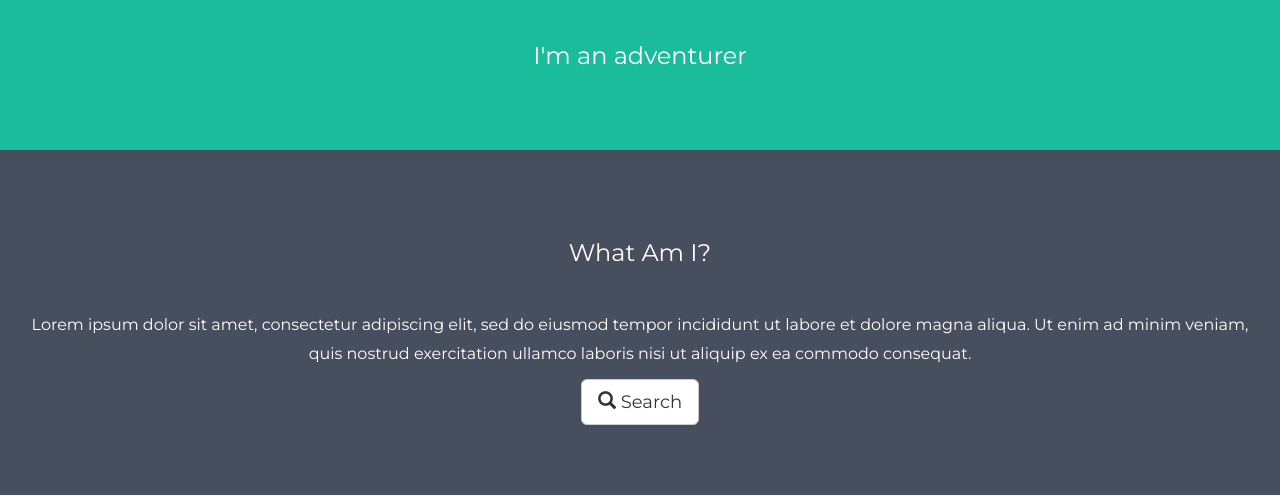
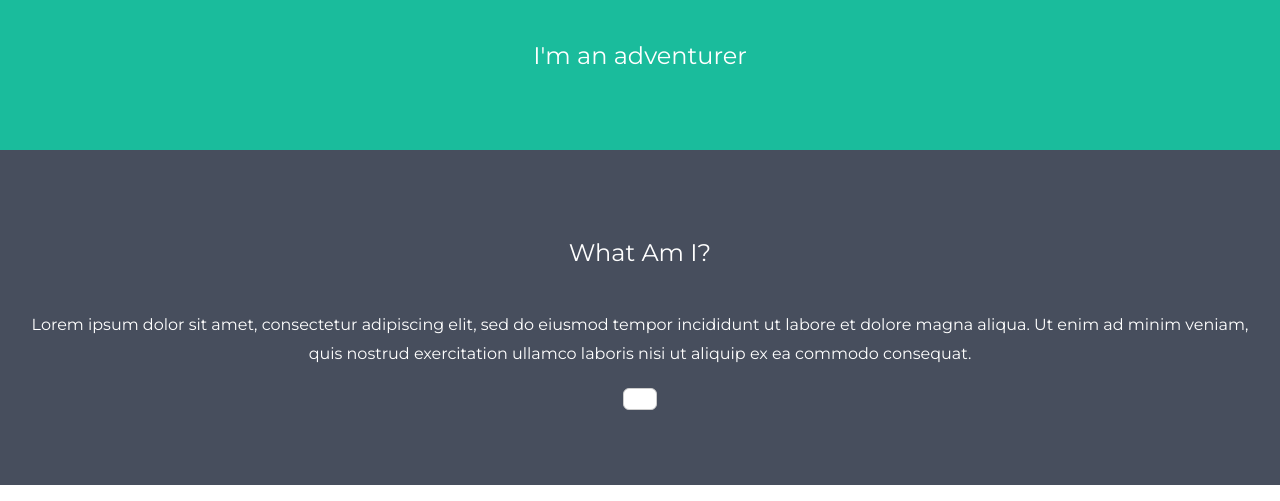
Before and after one commit to NoahJRedell/NoahJRedell.github.io, a plain HTML site: page index.html in a window 1280 px wide. Shown: the part 299-800 px from the top of the page. Drawn offline with nearby package versions, Linux system fonts and the light colour scheme.

Commit message:
Update index.html

```diff
--- a/index.html
+++ b/index.html
@@ -86,7 +86,7 @@
   <h3 class="margin">What Am I?</h3>
   <p>Lorem ipsum dolor sit amet, consectetur adipiscing elit, sed do eiusmod tempor incididunt ut labore et dolore magna aliqua. Ut enim ad minim veniam, quis nostrud exercitation ullamco laboris nisi ut aliquip ex ea commodo consequat. </p>
   <a href="#" class="btn btn-default btn-lg">
-    <span class="glyphicon glyphicon-search"></span> Search
+
   </a>
 </div>
 
```
